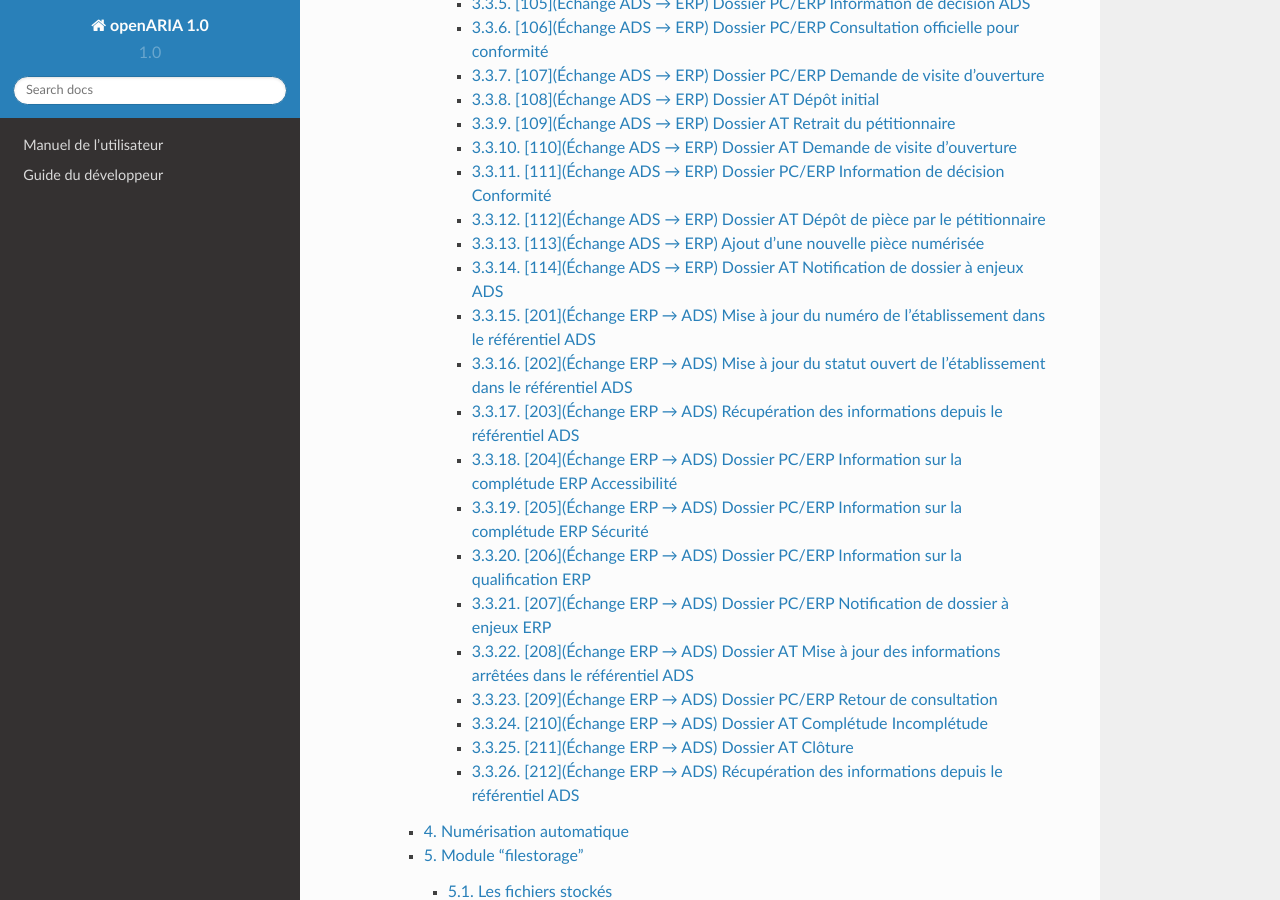
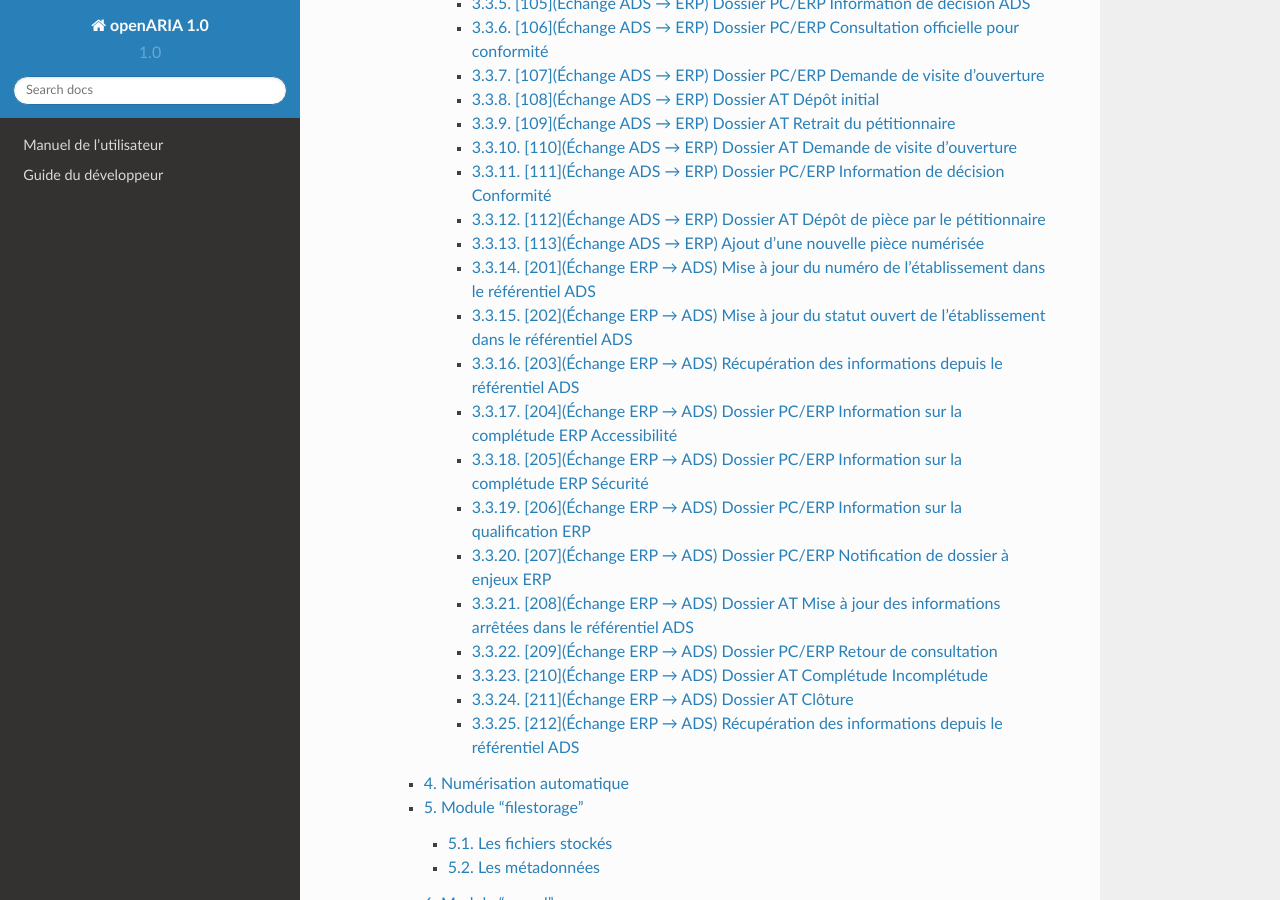
Before and after one commit to jcerini/openaria-documentation, a Sphinx documentation site: the page built from source/index.rst, in a window 1280 px wide and 900 px high, scrolled down 9705 px. Built offline with Sphinx 7.4.7 and the Read the Docs theme 2.0.0, drawn with Linux system fonts in a browser that asks for light colours; part of the change alters nothing that is shown.

Commit message:
Revert "Ajout d'information sur l'enjeu ADS" Annulation du commit sur master

```diff
--- a/source/guide_developpeur/interface_avec_le_referentiel_ads.rst
+++ b/source/guide_developpeur/interface_avec_le_referentiel_ads.rst
@@ -747,67 +747,6 @@ L'objectif principal de cet échange est de permettre aux services ERP d'être i
 
 
 
-.. _echange_ads_erp_114:
-
-========================================================================
-[114](Échange ADS → ERP) Dossier AT Notification de dossier à enjeux ADS
-========================================================================
-
-L'objectif principal de cet échange est de permettre aux services ADS de partager le caractère 'à enjeu' du dossier pour en informer le service ERP.
-
-
-*Identifiant* : ADS_ERP__AT__ENJEU_ADS
-
-
-*Cas d'utilisation* :
-
-• Un instructeur peut qualifier le dossier comme Dossier à enjeux. Dans ce cas, un message « Dossier à enjeux ADS » est envoyé vers l'application ERP afin de mettre à jour le Dossier d'Instruction. La mise à jour est effectuée automatiquement et un message est présentés au service ERP qui est chargé de mettre à jour le dossier.
-
-*Déclencheur* :
-
-• L'option ERP est activée
-• Le formulaire de modification de dossier dossier d'instruction avec a enjeu ERP qui change de statut(dossier::triggermodifierapres())
-• Le dossier est de type AT (paramètre 'erp__dossier_nature__at')
-• Le dossier est marqué comme « connecté au référentiel ERP »
-
-
-*Traitement* :
-
-• Création de message : Un message de catégorie "sortant" est ajouté dans openADS afin de consigner l'échange. Il est visible depuis l'onglet "Message(s)" du dossier d'instruction. → Marqueur(s) de lecture du message : message marqué comme lu par défaut.
-• Envoi de la requête à destination de la ressource 'messages' d'openARIA. :ref:`Configuration des échanges sortants<configuration_echanges_sortants_referentiel_erp>`.
-
-
-
-*Contenu de l'échange* :
-
-- **type** : Type de message
-- **date** : Date/heure d’envoi du message
-- **emetteur** : Émetteur du message (Nom/Prénom/Login de l’utilisateur à l’origine du message)
-- **dossier_instruction** : Identifiant du dossier d’instruction
-- **contenu** :
-
-  • Dossier à enjeux ADS : Oui / Non
-
-
-*Exemple* :
-
-.. sourcecode:: http
-
-    POST /openads/services/rest_entry.php/messages HTTP/1.1
-    Host: localhost
-
-    {
-        "type": "ADS_ERP__AT__ENJEU_ADS",
-        "date": "10/01/2017 12:52",
-        "emetteur": "John Doe",
-        "dossier_instruction": "AT0130551600001P0",
-        "contenu": {
-             "Dossier à enjeu ADS": "oui"
-        }
-    }
-
-
-
 .. _echange_erp_ads_201:
 
 =========================================================================================
--- a/source/guide_developpeur/web_services.rst
+++ b/source/guide_developpeur/web_services.rst
@@ -154,9 +154,8 @@ Cette ressource permet d'interfacer un message.
    - :ref:`echange_ads_erp_111`
    - :ref:`echange_ads_erp_112`
    - :ref:`echange_ads_erp_113`
-   - :ref:`echange_ads_erp_114`
 
-   **Exemple² de requête** :
+   **Exemple de requête** :
 
    .. sourcecode:: http
 
```
